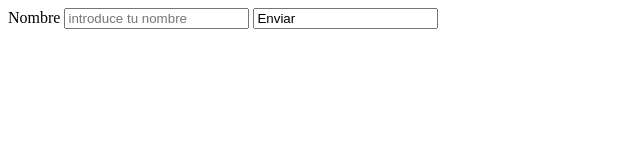
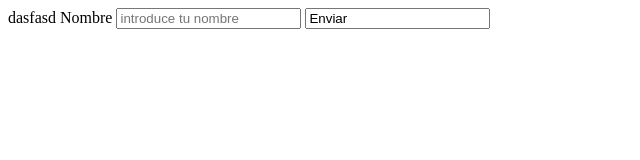
Before and after one commit to alvaro0503/pruebagit, a plain HTML site: page contacto.html in a window 1280 px wide. Shown: the whole page, without its empty margins (0-640 px from the left). Drawn offline with Linux system fonts and the light colour scheme.

Commit message:
Revert "Revert "diosh""
This reverts commit b99f6f8bb3592b8f2e504e3006b25eec0e4e6ef3.

```diff
--- a/contacto.html
+++ b/contacto.html
@@ -10,6 +10,7 @@
 <body>
 
     <form action="">
+        <label for="sahdfkads">dasfasd</label>
         <label>Nombre</label>
         <input type="text" id="nombre" placeholder="introduce tu nombre">
         <input type="summit" value="Enviar">
```
